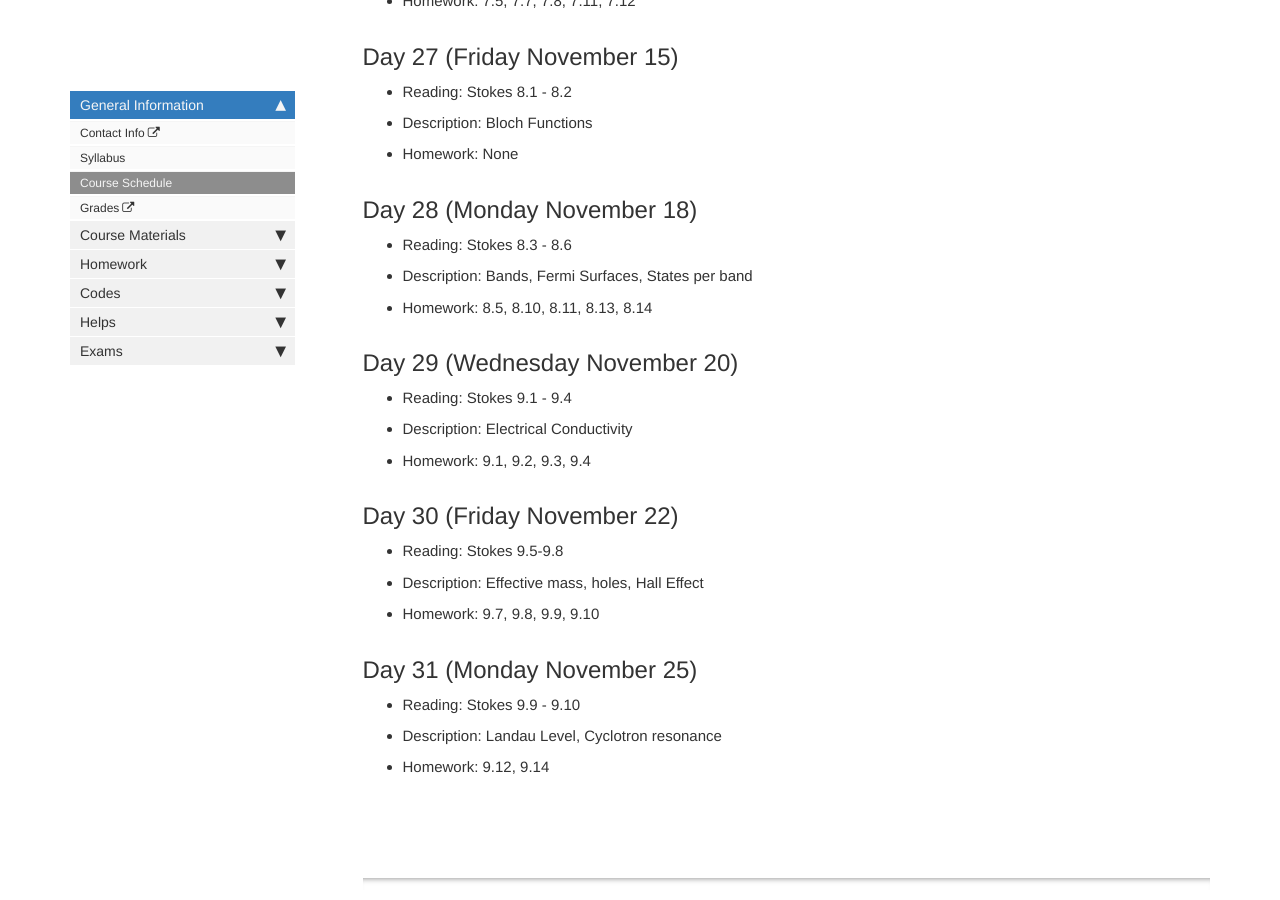
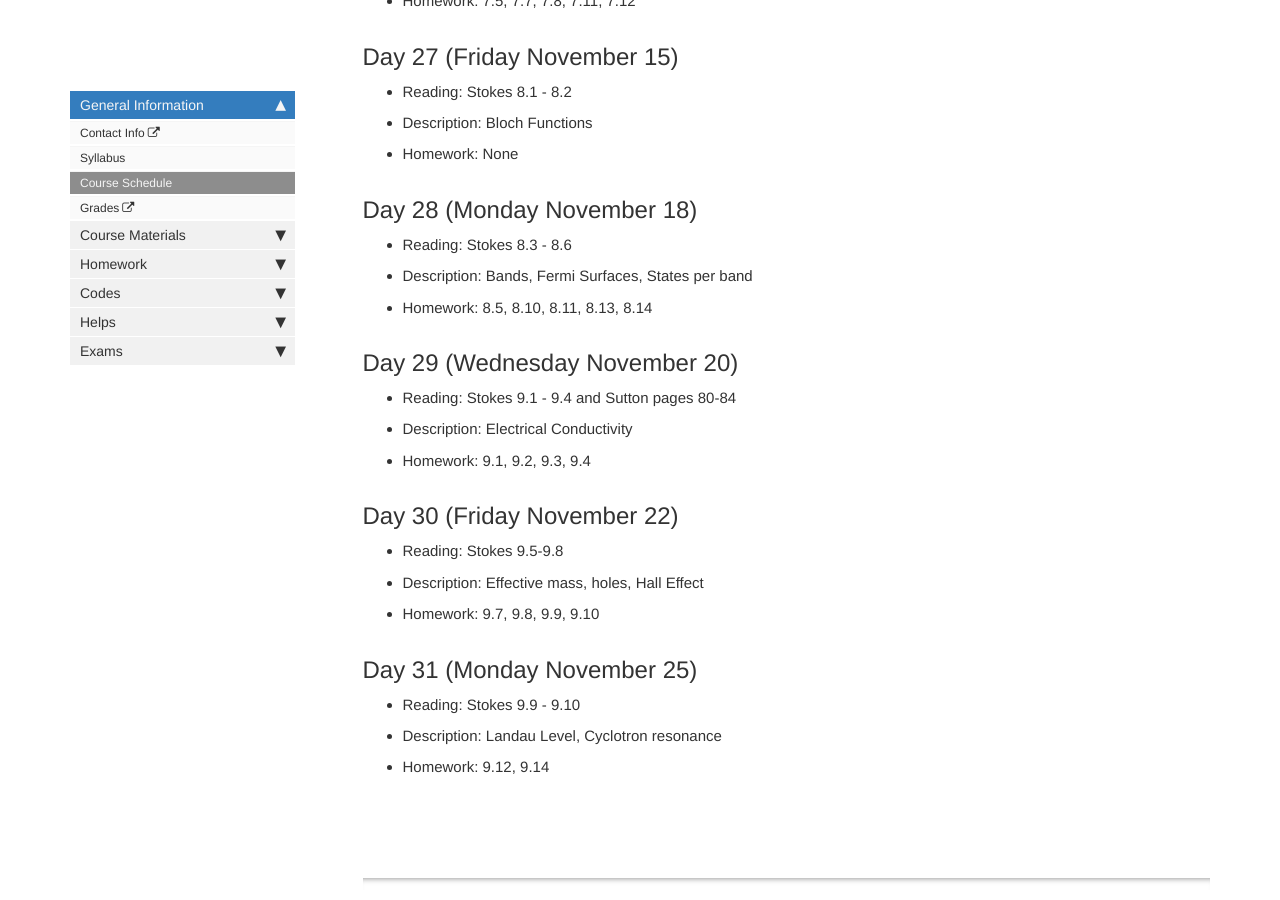
Before and after one commit to lancejnelson/PH323, a Jekyll site: the page built from course_docs/schedule.md, in a window 1280 px wide and 900 px high, scrolled down 6463 px. Built offline with Jekyll 4.4.1, drawn with Linux system fonts in a browser that asks for light colours; comment, search, counter and statistics services are not loaded.

Commit message:
Updating Schedule

```diff
--- a/course_docs/schedule.md
+++ b/course_docs/schedule.md
@@ -265,7 +265,7 @@ Note: For the first few days (probably into the second week) of the semester, we
 
 ## Day 29 (Wednesday November 20)
 
-   - Reading: Stokes 9.1 - 9.4
+   - Reading: Stokes 9.1 - 9.4 and Sutton pages 80-84
 
    - Description: Electrical Conductivity
 
```
